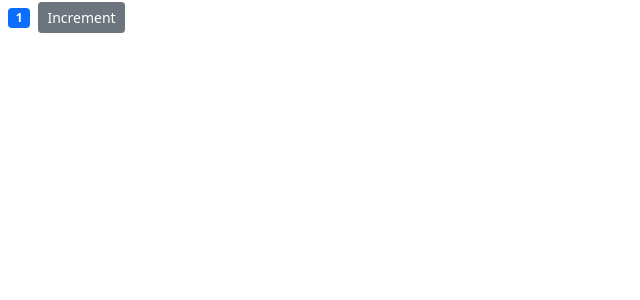
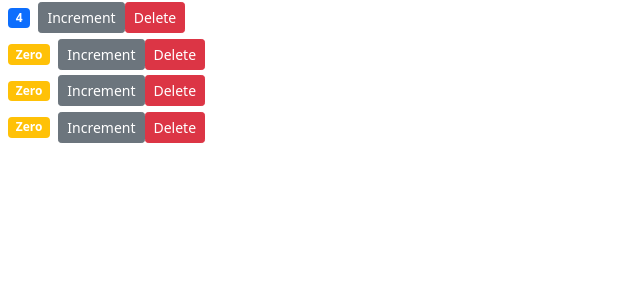
Before and after one commit to WebDevMilan/ReactTutorial, a React (Create React App) app in the folder simple-react-app/: page / in a window 1280 px wide. Shown: the top 300 px of the page, without its empty margins (0-640 px from the left). Built offline with nearby package versions, Linux system fonts and the light colour scheme.

Commit message:
raising and handling events

```diff
--- a/simple-react-app/src/components/counter.jsx
+++ b/simple-react-app/src/components/counter.jsx
@@ -2,12 +2,11 @@ import React, { Component } from "react";
 
 class Counter extends Component {
   state = {
-    count: 1,
+    value: this.props.value,
   };
 
-  handleIncrement = (product) => {
-    console.log(product);
-    this.setState({ count: this.state.count + 1 });
+  handleIncrement = () => {
+    this.setState({ value: this.state.value + 1 });
   };
 
   render() {
@@ -20,18 +19,21 @@ class Counter extends Component {
         >
           Increment
         </button>
+        <button onClick={this.props.onDelete} className="btn btn-danger btn-sm">
+          Delete
+        </button>
       </div>
     );
   }
 
   getBadgeClasses() {
     let classes = "badge m-2 bg-";
-    classes += this.state.count === 0 ? "warning" : "primary";
+    classes += this.state.value === 0 ? "warning" : "primary";
     return classes;
   }
 
   formatCount() {
-    const { count } = this.state;
+    const { value: count } = this.state;
     return count === 0 ? "Zero" : count;
   }
 }
--- /dev/null
+++ b/simple-react-app/src/components/counters.jsx
@@ -0,0 +1,33 @@
+import React, { Component } from "react";
+import Counter from "./counter";
+
+class Counters extends Component {
+  state = {
+    counters: [
+      { id: 1, value: 4 },
+      { id: 2, value: 0 },
+      { id: 3, value: 0 },
+      { id: 4, value: 0 },
+    ],
+  };
+
+  handleDelete = () => {
+    console.log("delete");
+  };
+
+  render() {
+    return (
+      <div>
+        {this.state.counters.map((counter) => (
+          <Counter
+            key={counter.id}
+            onDelete={this.handleDelete}
+            value={counter.value}
+          />
+        ))}
+      </div>
+    );
+  }
+}
+
+export default Counters;
--- a/simple-react-app/src/index.js
+++ b/simple-react-app/src/index.js
@@ -2,11 +2,11 @@ import React from "react";
 import ReactDOM from "react-dom";
 import App from "./App";
 import 'bootstrap/dist/css/bootstrap.css';
-import Counter from './components/counter'
+import Counters from './components/counters'
 
 ReactDOM.render(
   <React.StrictMode>
-    <Counter />
+    <Counters />
   </React.StrictMode>,
   document.getElementById("root")
 );
```
